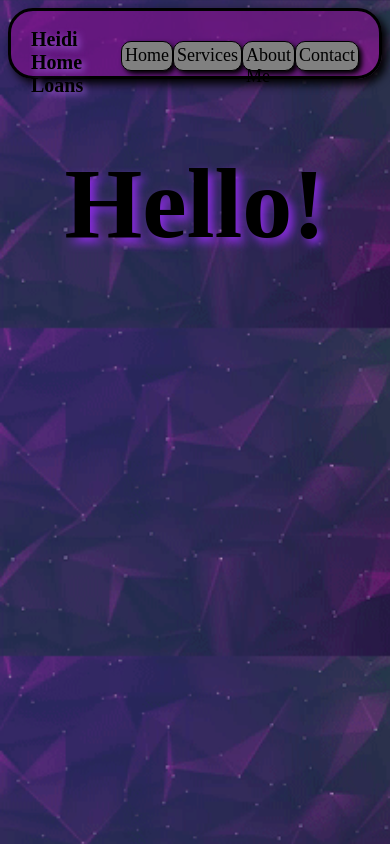
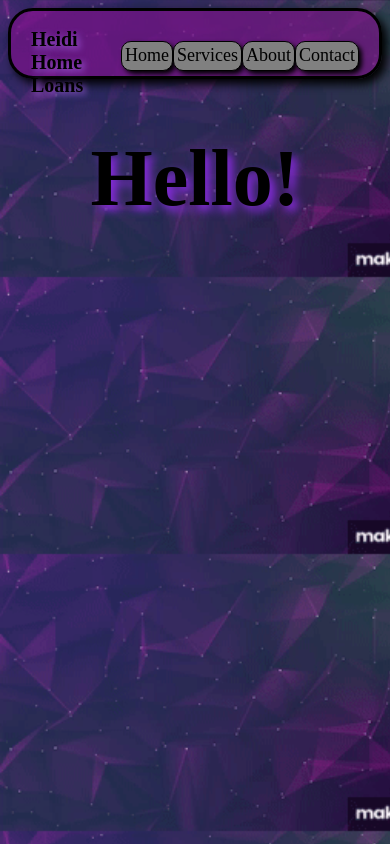
Before and after one commit to psycomike93/HeidiHomeLoans, a React (Vite) app: page / in a window 390 px wide. Built offline with nearby package versions, Linux system fonts and the light colour scheme; a web font is replaced by a local one.

Commit message:
new commit

```diff
--- a/src/components/Navbar.jsx
+++ b/src/components/Navbar.jsx
@@ -5,7 +5,7 @@ export const Navbar = () =>{
             <h2>Heidi Home Loans</h2>
             <a href= "#/" class = "navlink">Home</a>
             <a href= "#services" class = "navlink">Services</a>
-            <a href= "#about" class = "navlink">About Me</a>
+            <a href= "#about" class = "navlink">About</a>
             <a href= "#contact" class = "navlink">Contact</a>
         </nav>
 
--- a/src/index.css
+++ b/src/index.css
@@ -47,7 +47,7 @@ h2{
 }
 @media only screen and (max-width: 600px) {
   h1 {
-    font-size: 100px;
+    font-size: 80px;
 
   }
   h2{
```
